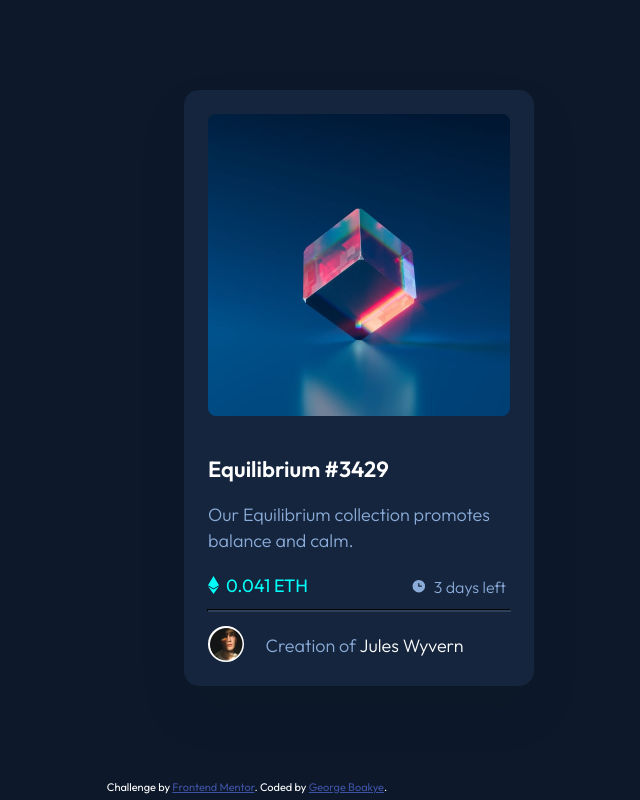
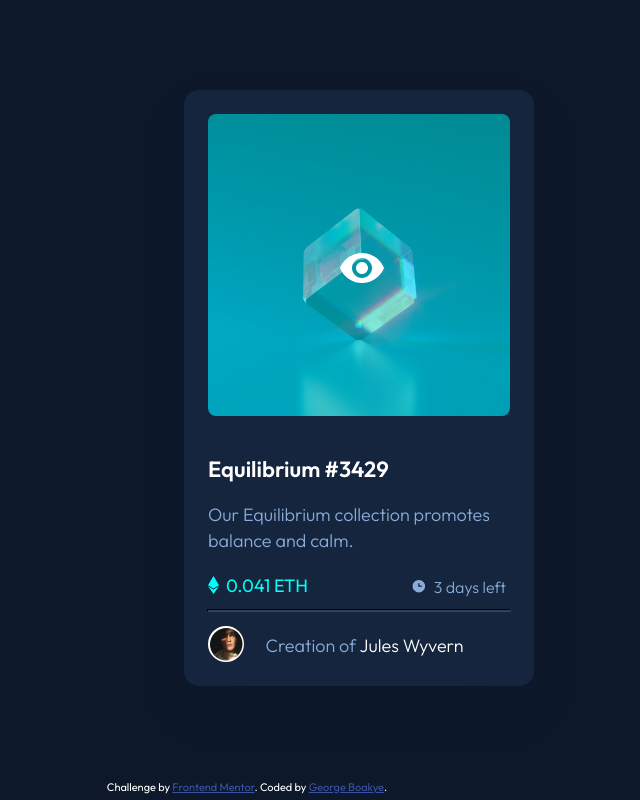
Before and after one commit to George-Boakye/nft-preview-card-component-main, a plain HTML site: page index.html in a window 1280 px wide. In both pictures the pointer is over the element 720 px from the left and 265 px from the top of the page. Shown: the whole page, without its empty margins (361-1001 px from the left). Drawn offline with Linux system fonts and the light colour scheme.

Commit message:
changes to card name

```diff
--- a/style.css
+++ b/style.css
@@ -167,7 +167,7 @@ body{
     opacity: 0%;
   }
   /* Active states*/
-  .img-container::before{
+  .card_image::before{
     height: 302px;
     width: 302px;
     position: absolute;
@@ -180,10 +180,10 @@ body{
     background-color: #00FFF8;
     opacity: 0;
   }
-  .img-container:hover::before{
+  .card_image:hover::before{
     opacity: 0.5;
   }
-  .img-container::after{
+  .card_image::after{
     position: absolute;
     content: url("/images/icon-view.svg");
     width: 48px;
@@ -192,10 +192,10 @@ body{
     top: 43%;
     opacity: 0;
   }
-  .img-container:hover::after{
+  .card_image:hover::after{
     opacity: 1;
   }
-  .img-container,h1:hover{
+  .card_image,h1:hover{
     color: #00FFF8;
     cursor: pointer;
   }
```
